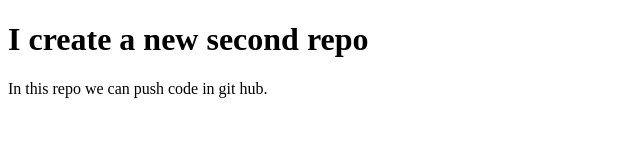
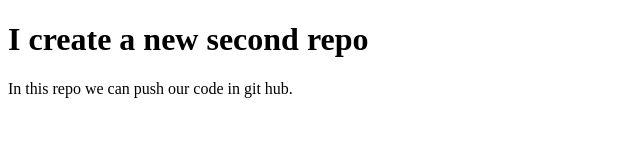
Before and after one commit to Didar2255/Second-repo, a plain HTML site: page index.html in a window 1280 px wide. Shown: the full height of the page, 0-640 px from the left. Drawn offline with Linux system fonts and the light colour scheme.

Commit message:
change new

```diff
--- a/index.html
+++ b/index.html
@@ -8,6 +8,6 @@
 </head>
 <body>
     <h1>I create a new second repo</h1>
-    <p>In this repo we can push code in git hub.</p>
+    <p>In this repo we can push our code in git hub.</p>
 </body>
 </html>
```
